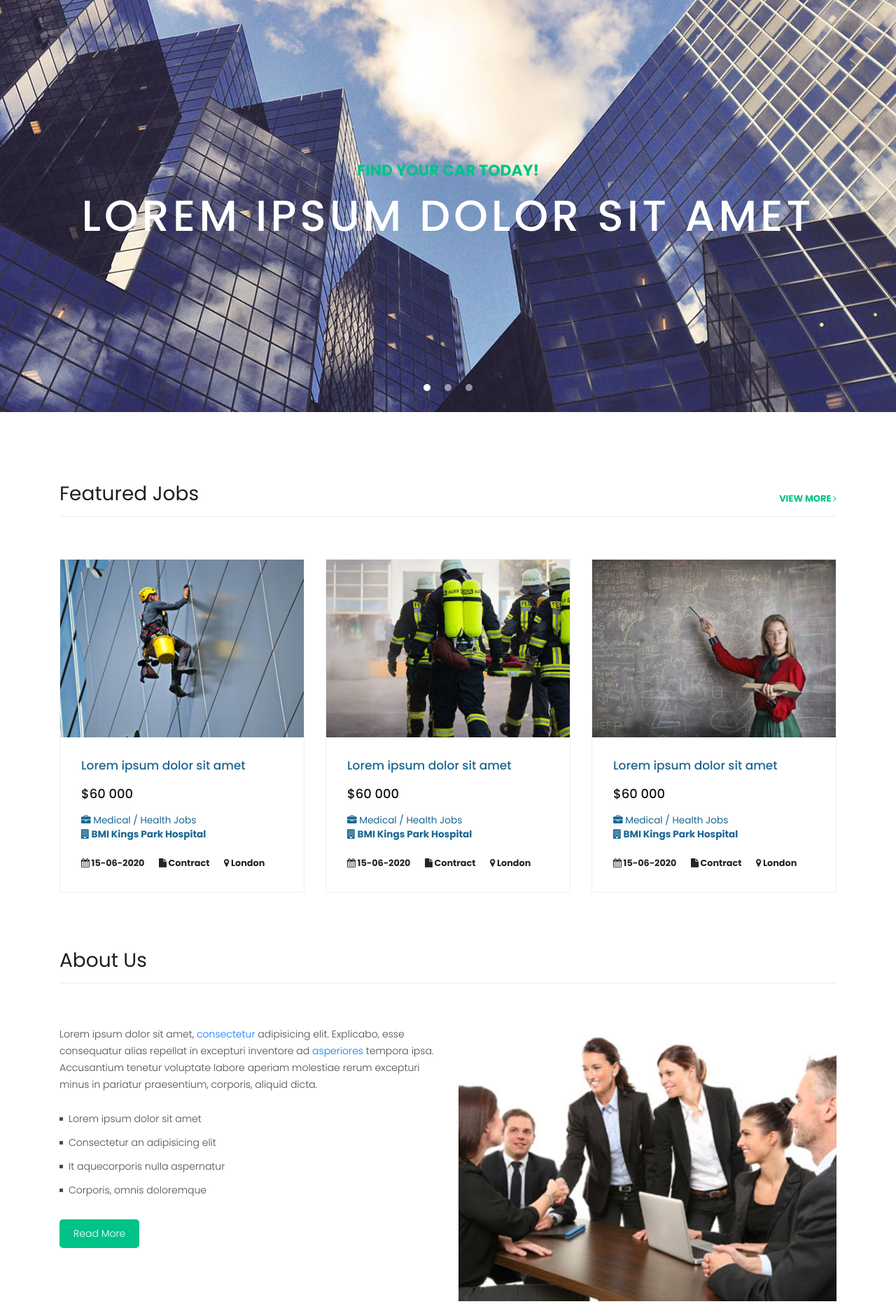
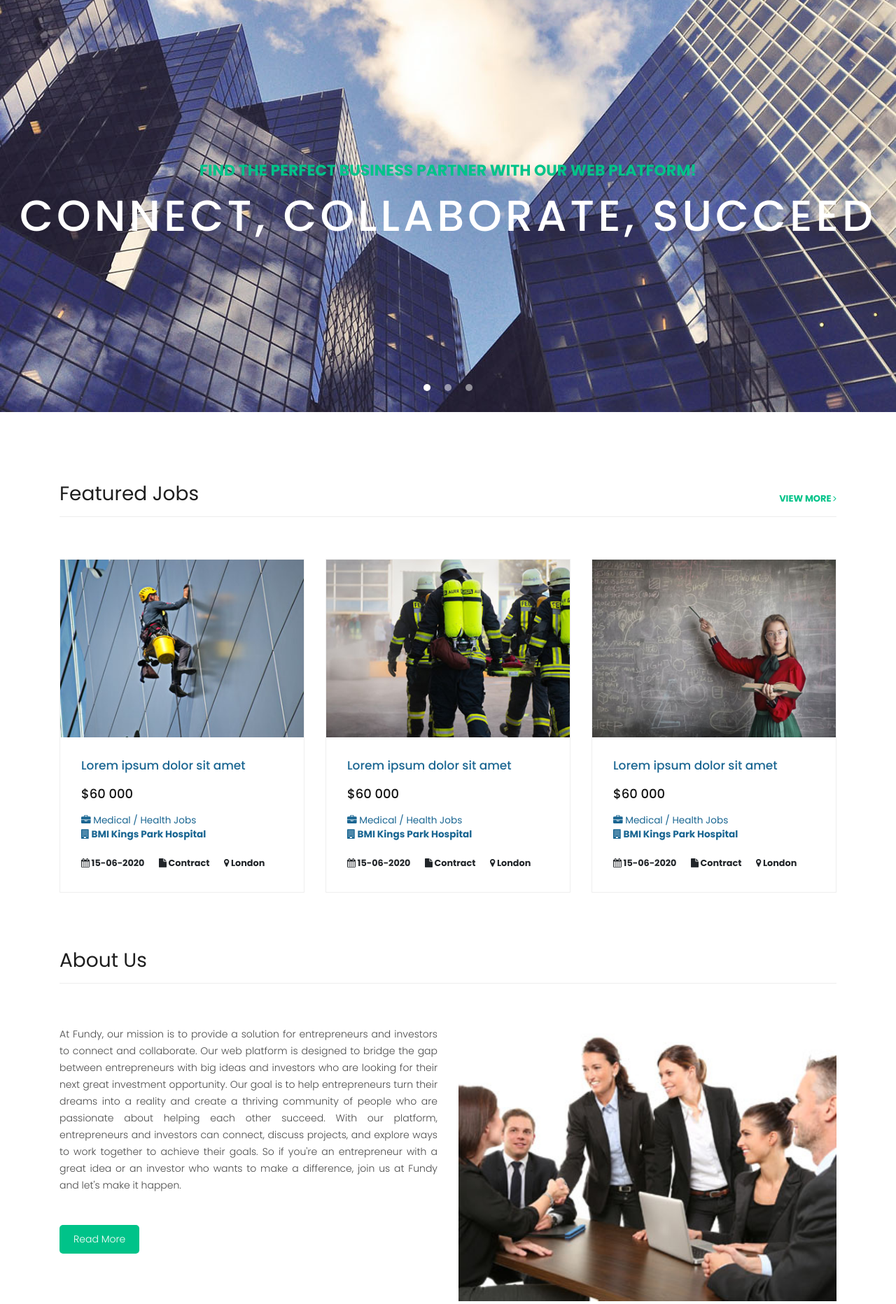
Before and after one commit to MiguelR0drigues/fundy, a PHP site: page / in a window 1280 px wide. Shown: the part 91-1955 px from the top of the page at 70% size. Run offline with PHP 8.4, Linux system fonts and the light colour scheme; a user stored in the database is signed in; some libraries are stand-ins or nearby versions.

Commit message:
copy for index

```diff
--- a/fundy/index.php
+++ b/fundy/index.php
@@ -15,20 +15,20 @@
       <div class="owl-banner owl-carousel">
         <div class="banner-item-01">
           <div class="text-content">
-            <h4>Find your car today!</h4>
-            <h2>Lorem ipsum dolor sit amet</h2>
+            <h4>Find the perfect business partner with our web platform!</h4>
+            <h2>Connect, Collaborate, Succeed</h2>
           </div>
         </div>
         <div class="banner-item-02">
           <div class="text-content">
-            <h4>Fugiat Aspernatur</h4>
-            <h2>Laboriosam reprehenderit ducimus</h2>
+            <h4>Join the Community of Passionate Entrepreneurs and Investors</h4>
+            <h2 style="color:#0067a1">Grow your ideas and investments</h2>
           </div>
         </div>
         <div class="banner-item-03">
           <div class="text-content">
-            <h4>Saepe Omnis</h4>
-            <h2>Quaerat suscipit unde minus dicta</h2>
+            <h4>Discover the power of connection and collaboration in entrepreneurship</h4>
+            <h2 style="color:#0067a1">Turn Your Dreams into Reality with Fundy</h2>
           </div>
         </div>
       </div>
@@ -114,13 +114,7 @@
           </div>
           <div class="col-md-6">
             <div class="left-content">
-              <p>Lorem ipsum dolor sit amet, <a href="#">consectetur</a> adipisicing elit. Explicabo, esse consequatur alias repellat in excepturi inventore ad <a href="#">asperiores</a> tempora ipsa. Accusantium tenetur voluptate labore aperiam molestiae rerum excepturi minus in pariatur praesentium, corporis, aliquid dicta.</p>
-              <ul class="featured-list">
-                <li><a href="#">Lorem ipsum dolor sit amet</a></li>
-                <li><a href="#">Consectetur an adipisicing elit</a></li>
-                <li><a href="#">It aquecorporis nulla aspernatur</a></li>
-                <li><a href="#">Corporis, omnis doloremque</a></li>
-              </ul>
+              <p style="text-align:justify;">At Fundy, our mission is to provide a solution for entrepreneurs and investors to connect and collaborate. Our web platform is designed to bridge the gap between entrepreneurs with big ideas and investors who are looking for their next great investment opportunity. Our goal is to help entrepreneurs turn their dreams into a reality and create a thriving community of people who are passionate about helping each other succeed. With our platform, entrepreneurs and investors can connect, discuss projects, and explore ways to work together to achieve their goals. So if you're an entrepreneur with a great idea or an investor who wants to make a difference, join us at Fundy and let's make it happen.</p>
               <a href="about-us.php" class="filled-button">Read More</a>
             </div>
           </div>
```
